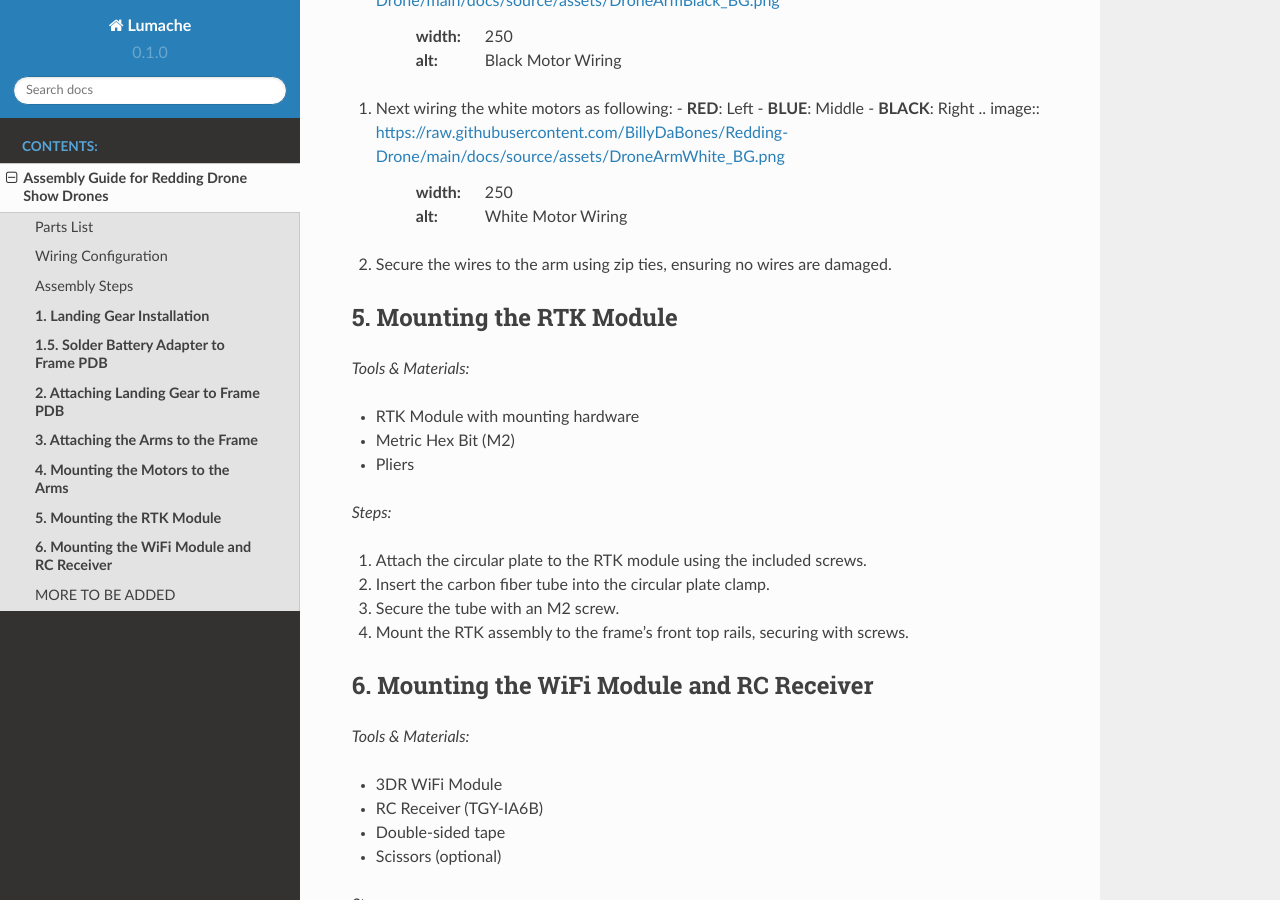
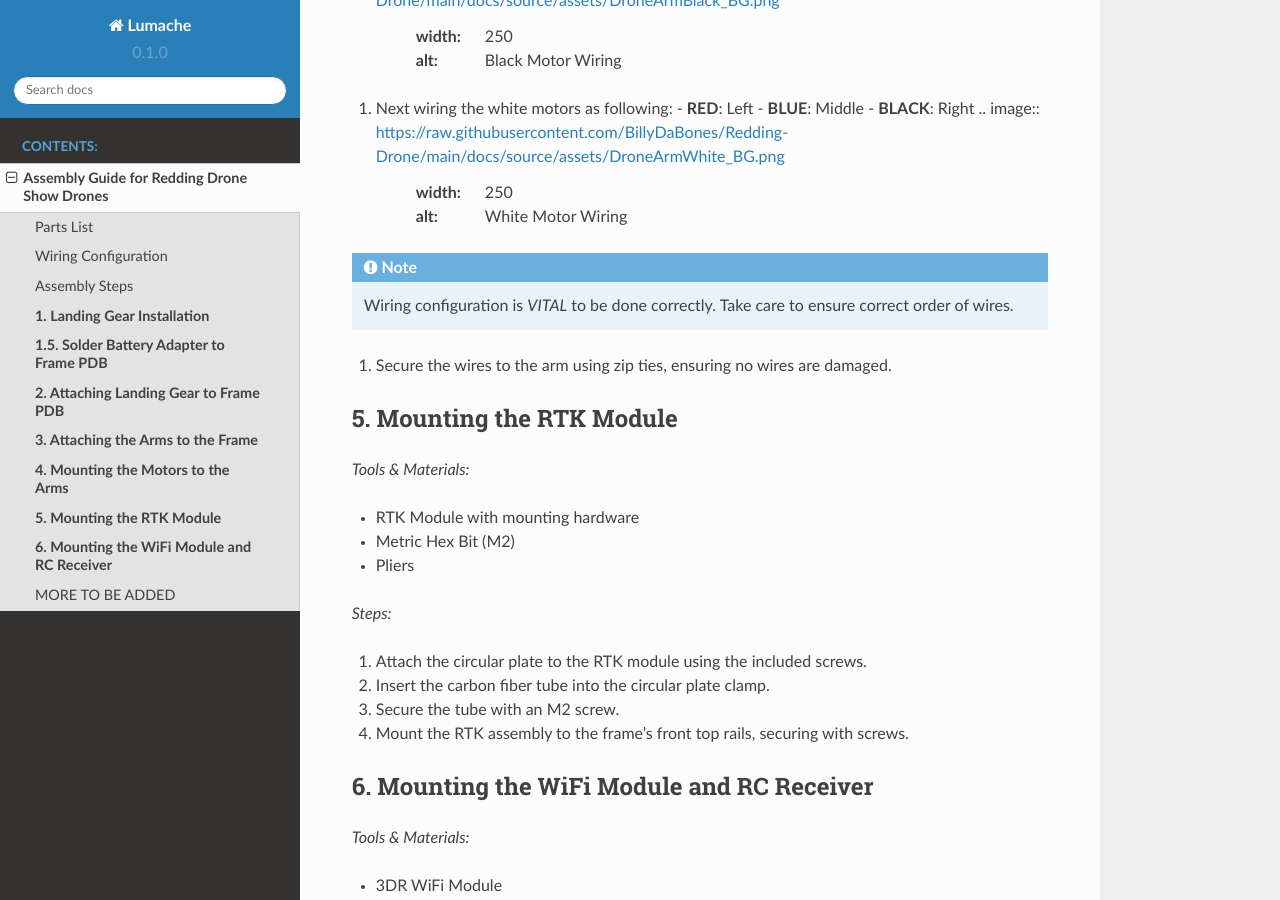
Before and after one commit to BillyDaBones/Redding-Drone, a Sphinx documentation site: the page built from docs/source/assembly_guide.rst, in a window 1280 px wide and 900 px high, scrolled down 4753 px. Built offline with Sphinx 7.4.7 and the Read the Docs theme 2.0.0, drawn with Linux system fonts in a browser that asks for light colours.

Commit message:
add note

```diff
--- a/docs/source/assembly_guide.rst
+++ b/docs/source/assembly_guide.rst
@@ -155,7 +155,9 @@ Assembly Steps
    .. image:: https://raw.githubusercontent.com/BillyDaBones/Redding-Drone/main/docs/source/assets/DroneArmWhite_BG.png
      :width: 250
      :alt: White Motor Wiring
-2. Secure the wires to the arm using zip ties, ensuring no wires are damaged.
+.. note::
+  Wiring configuration is *VITAL* to be done correctly. Take care to ensure correct order of wires.
+1. Secure the wires to the arm using zip ties, ensuring no wires are damaged.
 
 **5. Mounting the RTK Module**
 ------------------------------
```
